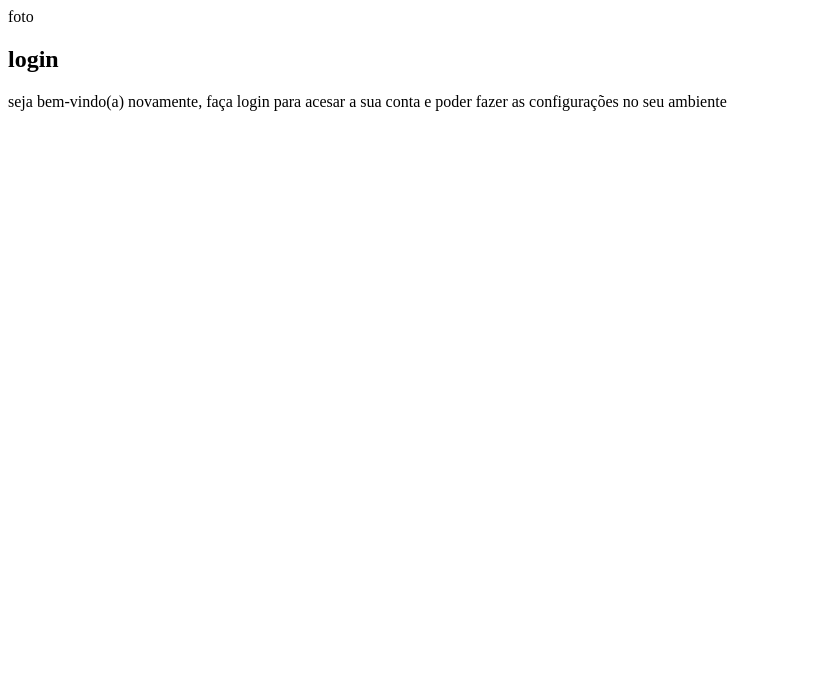
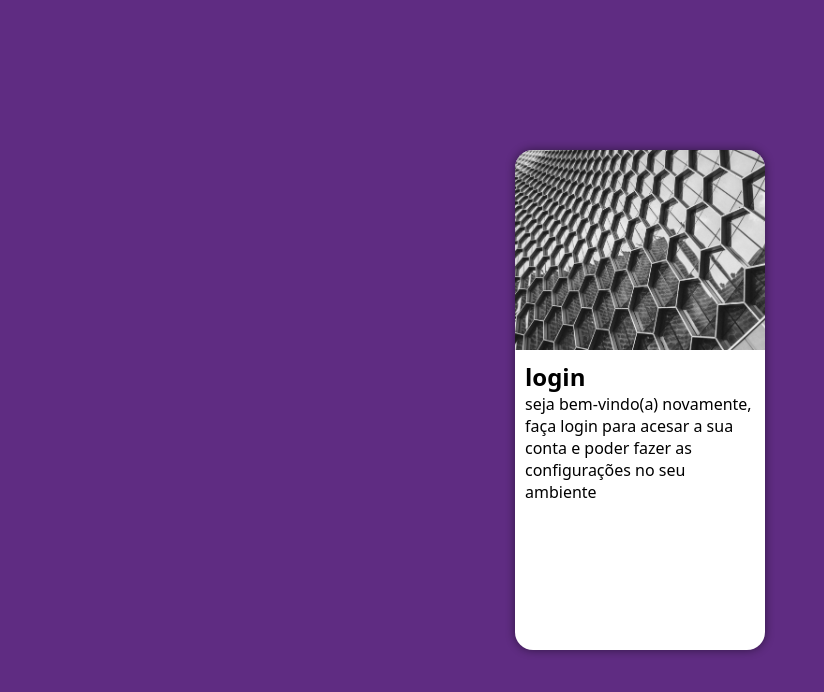
Before and after one commit to luisXDmiguel/projeto-login, a plain HTML site: page index.html in a window 1280 px wide. Shown: the whole page, without its empty margins (0-824 px from the left). Drawn offline with Linux system fonts and the light colour scheme.

Commit message:
atualizaçoes

```diff
--- a/estilos/style.css
+++ b/estilos/style.css
@@ -7,3 +7,49 @@ lilas : #5f2c82
 
 
 */
+
+* {
+    font-family: system-ui, -apple-system, BlinkMacSystemFont, 'Segoe UI', Roboto, Oxygen, Ubuntu, Cantarell, 'Open Sans', 'Helvetica Neue', sans-serif;
+    padding: 0px;
+    margin: 0px;
+    box-sizing: border-box;
+}
+
+body, html {
+    background-color: #5f2c82;
+    height: 100vh;
+    width: 100vw;
+}
+
+main {
+    position: relative;
+    height: 100vh;
+    width: 100vw;
+}
+
+section#login {
+    position: absolute;
+    top: 50%;
+    left: 50%;
+    transform: translate(-50%, -50%);
+    overflow: hidden;
+
+
+    background-color: white;
+    width: 250px;
+    height: 500px;
+    border-radius: 18px;
+    box-shadow: 0px 0px 10px rgba(0, 0, 0, 0.486);
+}
+
+section#login > div#imagem {
+    display: block;
+    background:  #5f2c82 url(../imagens/pexels-soloman-soh-1492232.jpg) no-repeat;
+    background-size: cover;
+    height: 200px;
+}
+
+section#login > div#formulario {
+    display: block;
+    padding: 10px;
+}
--- a/index.html
+++ b/index.html
@@ -10,7 +10,7 @@
     <main>
         <section id="login">
             <div id="imagem">
-                foto
+
             </div>
             <div id="formulario">
                 <h1>login</h1>
```
